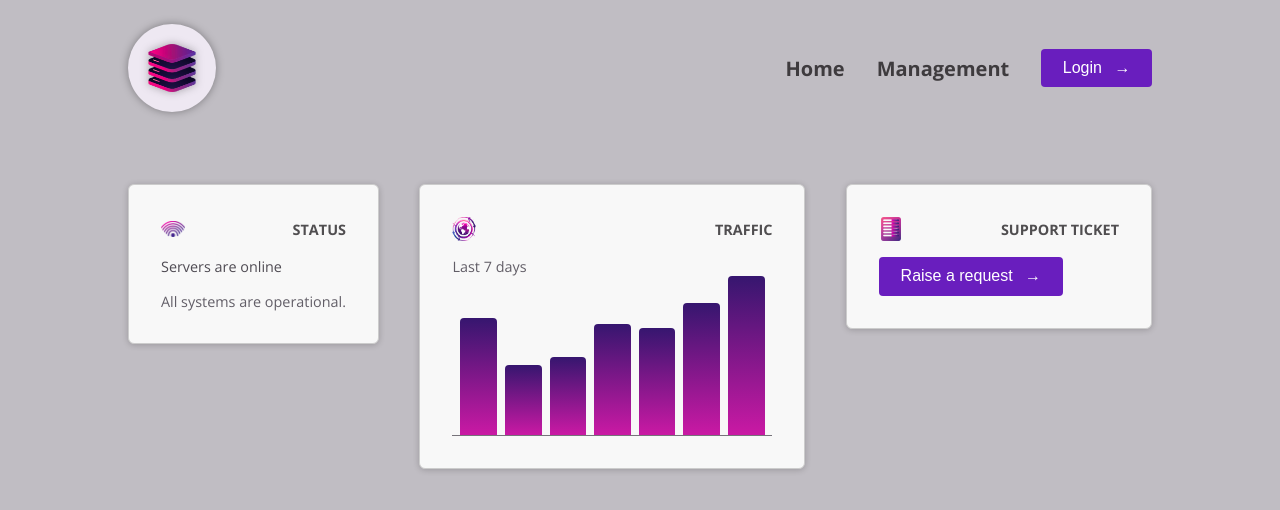
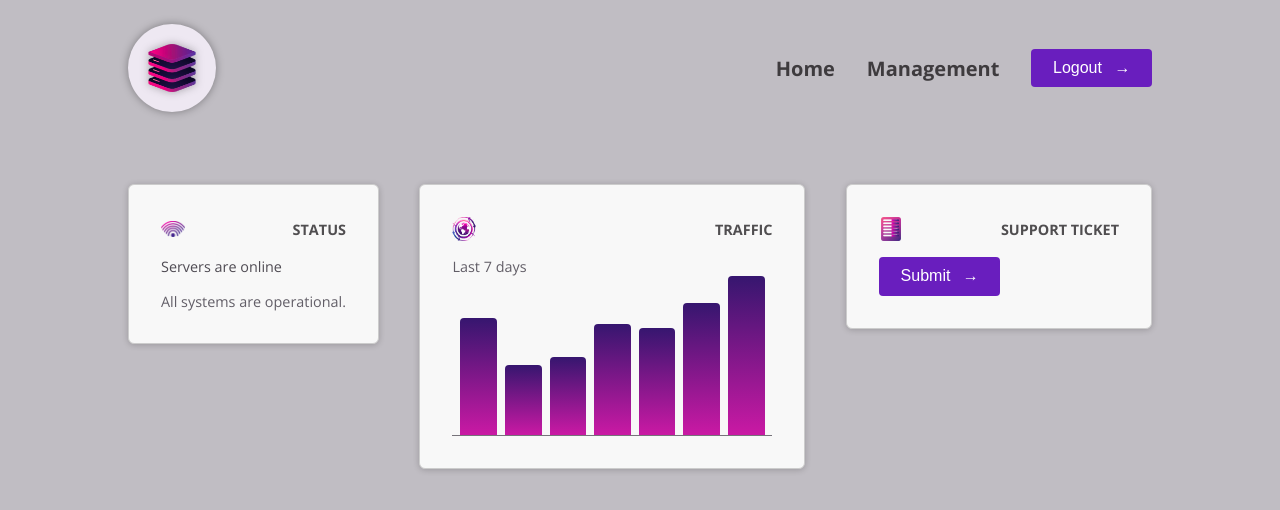
Before and after one commit to hrishi-ongit/PropertyManagement, an Angular app: page / in a window 1280 px wide. Shown: the top 510 px of the page. Built offline with nearby package versions, Linux system fonts and the light colour scheme.

Commit message:
Multiple content projection using select attribute

```diff
--- a/src/app/dashboard/tickets/tickets.component.html
+++ b/src/app/dashboard/tickets/tickets.component.html
@@ -1,4 +1,11 @@
 <div id="status">
   <!-- <app-button [btnTitle]="'Raise a ticket'"/> -->
-  <button appButton [btnTitle]="'Raise a request'"></button>
+  <!-- <button appButton [btnTitle]="'Raise a request'"></button> -->
+  <!-- <button appButton>
+    Submit →
+  </button> -->
+  <button appButton>
+    Submit
+    <span class="icon">→</span>
+  </button>
 </div>
--- a/src/app/navbar/navbar.component.html
+++ b/src/app/navbar/navbar.component.html
@@ -7,17 +7,29 @@
       <a href="/">Management</a>
     </li>
     <li>
+
       <!-- <app-button [btnTitle]="'Login'"/> -->
-        <button appButton [btnTitle]="'Login'"></button>
-        <!-- This is a normal practice where we see that component elements are
+      <!--1). This is a normal practice where we see that component elements are
          not compiled away or replaced by the template component in angular,
         instead they appear nested while devtools inspect..
         like >>in navbar html >> app-button(first) >> button(second). 2 times
 
-        ..Hence, we need to use content projection
+        2)..Hence, we need to use content projection
         i.e Extending Built in comp with custome comp via Attribute selector
         normal element selector >> selector : 'app-button'
         attribute selector >> selector : 'expectedSelected[selectorName]''-->
+      <!-- <button appButton [btnTitle]="'Login'"></button> -->
+
+      <!-- 3) Content projection with multiple slots -->
+      <!-- <button appButton>
+        <button appButton [btnTitle]="'Login'"></button>
+        Logout →
+      </button> -->
+      <button appButton>
+        Logout
+        <span class="icon">→</span>
+      </button>
+
     </li>
   </ul>
 </nav>
--- a/src/app/shared/button/button.component.html
+++ b/src/app/shared/button/button.component.html
@@ -1,3 +1,4 @@
+<!-- for simple app-comp rendering -->
 <!-- <button>
     <span>
       {{btnTitle}}
@@ -6,9 +7,31 @@
       →
     </span>
   </button> -->
-    <span>
-        {{btnTitle}}
-    </span>
-    <span class="icon">
-        →
-    </span>
+
+
+<!-- attribut selector content projection -->
+<!-- <span>
+  {{btnTitle}}
+</span>
+<span class="icon">
+  →
+</span> -->
+
+
+<!-- multiple slot content projection -->
+<!-- this is normal content projection but its not ideal.
+It looks working but still renders duplicate elements in DOM -->
+<!-- <span>
+  <ng-content />
+</span>
+<span class="icon">
+  <ng-content />
+</span> -->
+<!-- Adding select attribute to specify projection by matching -->
+<span>
+  <ng-content/>
+</span>
+<ng-content select=".icon" />
+<!-- icon class selector here or matched selector whichever will be output here and
+ the unmatched will be output by default as on line 32
+ this is multiple content projection -->
```
Lines whose indentation alone changed are shown as unchanged.
